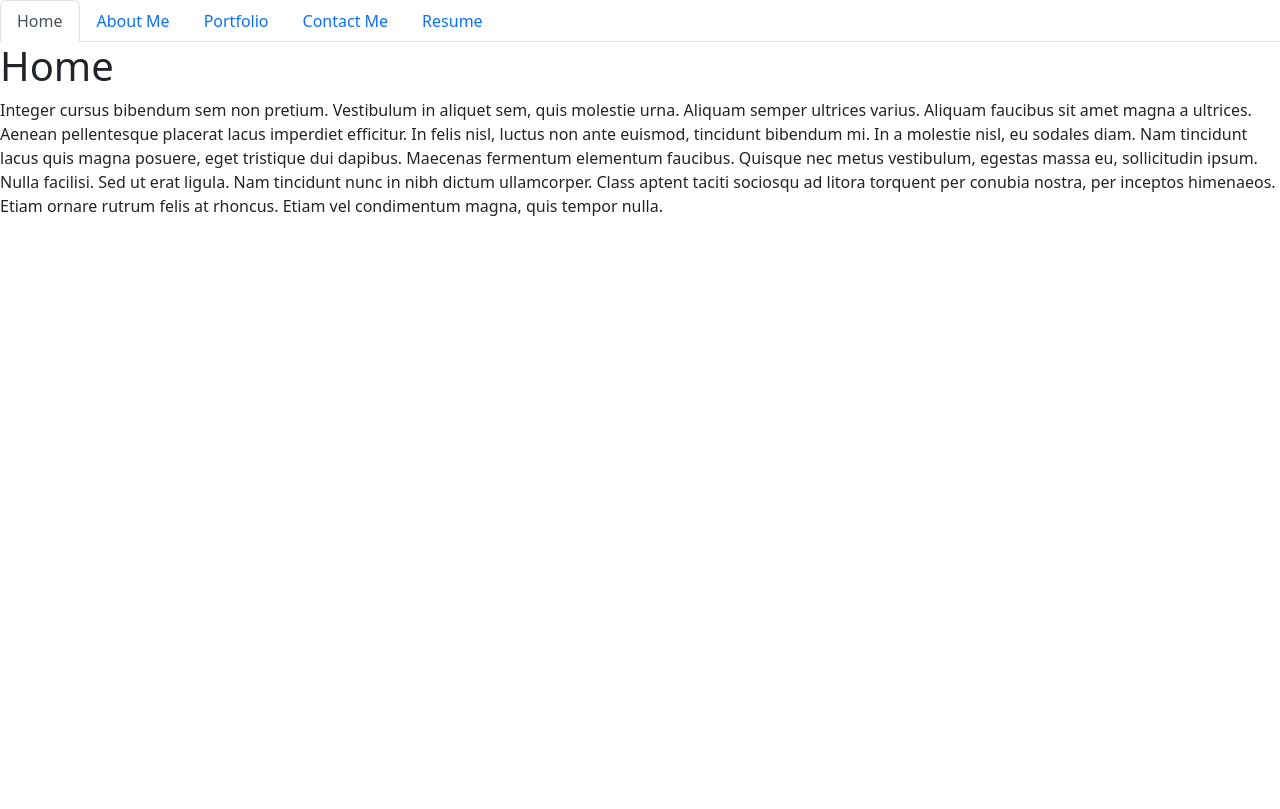
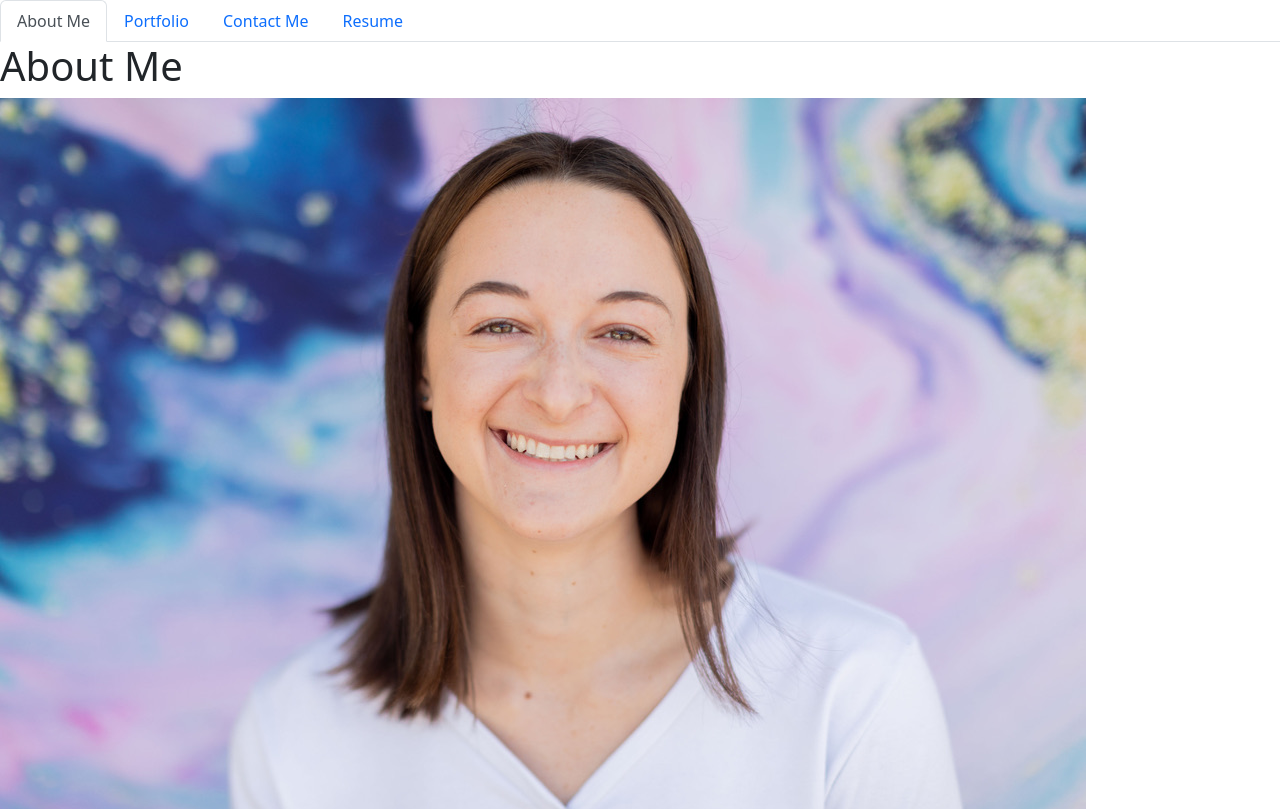
Before and after one commit to mayalorimer/Maya-Lorimer-Portfolio, a React (Create React App) app: page / in a window 1280 px wide. Shown: the top 809 px of the page. Built offline with nearby package versions, Linux system fonts and the light colour scheme.

Commit message:
helpers created and about page updated

```diff
--- a/src/components/PortfolioContainer.js
+++ b/src/components/PortfolioContainer.js
@@ -1,20 +1,16 @@
 import React, { useState } from 'react';
 import NavTabs from './NavTabs';
-import Home from './pages/Home';
 import About from './pages/About';
 import Resume from './pages/Resume';
 import Contact from './pages/Contact';
 import Portfolio from './pages/Portfolio';
 
 export default function PortfolioContainer() {
-  const [currentPage, setCurrentPage] = useState('Home');
+  const [currentPage, setCurrentPage] = useState('About');
 
   // TODO: Add a comment describing the functionality of this method
   // this method is using if statements to determine which page needs to be loading based on the currentPage variable
   const renderPage = () => {
-    if (currentPage === 'Home') {
-      return <Home />;
-    }
     if (currentPage === 'About') {
       return <About />;
     }
--- a/src/components/navTabs.js
+++ b/src/components/navTabs.js
@@ -5,17 +5,6 @@ import React from 'react';
 function NavTabs({ currentPage, handlePageChange }) {
   return (
     <ul className="nav nav-tabs">
-      <li className="nav-item">
-        <a
-          href="#home"
-          onClick={() => handlePageChange('Home')}
-          //*  TODO: BONUS: Add a comment explaining what kind of operator this is and what it is checking for
-          // conditional operator, it is checking if the first statement is true then it changes to 'nav-link active'
-          className={currentPage === 'Home' ? 'nav-link active' : 'nav-link'}
-        >
-          Home
-        </a>
-      </li>
       <li className="nav-item">
         <a
           href="#about"
--- a/src/components/pages/About.js
+++ b/src/components/pages/About.js
@@ -1,11 +1,11 @@
 import React from 'react';
-import { Link } from 'react-router-dom';
+import image from '../../images/headshot.jpeg';
 
 export default function About() {
   return (
     <div>
       <h1>About Me</h1>
-      <Link to={'../../images/headshot'}></Link>
+      <img src={image}></img>
       <p>
       Full stack web developer educated at UCLA Extension. Passionate about problem solving and
       creating efficient and effective solutions. A motivated worker who is also flexible based
--- a/src/components/pages/Contact.js
+++ b/src/components/pages/Contact.js
@@ -1,8 +1,48 @@
-import React from 'react';
+import React, { useState } from 'react';
 import Button from 'react-bootstrap/Button';
 import Form from 'react-bootstrap/Form';
+import { validateEmail } from '../../utils/helpers.js';
 
 export default function Contact() {
+  const [formState, setFormState] = useState({ name: '', email: '', message: '' });
+
+  const [errorMessage, setErrorMessage] = useState('');
+
+  const { name, email, message } = formState;
+
+  function handleChange(e) {
+      if (e.target.name === 'email') {
+          const isValid = validateEmail(e.target.value);
+
+              if(!isValid) {
+                  setErrorMessage('please enter a valid email');
+              } else {
+                  setErrorMessage('');
+              }
+
+          } else {
+              if (!e.target.value.length) {
+                setErrorMessage(`${e.target.name} is required.`);
+              } else {
+                setErrorMessage('');
+              }
+      }
+
+      if (!errorMessage) {
+      setFormState({...formState, [e.target.name]: e.target.value })
+      }
+  }
+
+  function handleSubmit(e) {
+      e.preventDefault();
+  }
+
+
+
+
+
+
+
   return (
     <div>
       <h1>Contact Me</h1>
@@ -23,6 +63,14 @@ export default function Contact() {
           This form is not currently connected. Please contact me at maya.lorimer@yahoo.com with any questions.
         </Form.Text>
       </Form.Group>
+
+      {errorMessage && (
+            <div>
+                <p className="error-text">{errorMessage}</p>
+            </div>
+      )}
+
+
       <Button variant="primary" type="submit">
         Submit
       </Button>
--- a/src/components/pages/Home.js
+++ /dev/null
@@ -1,22 +0,0 @@
-import React from 'react';
-
-export default function Home() {
-  return (
-    <div>
-      <h1>Home</h1>
-      <p>
-        Integer cursus bibendum sem non pretium. Vestibulum in aliquet sem, quis
-        molestie urna. Aliquam semper ultrices varius. Aliquam faucibus sit amet
-        magna a ultrices. Aenean pellentesque placerat lacus imperdiet
-        efficitur. In felis nisl, luctus non ante euismod, tincidunt bibendum
-        mi. In a molestie nisl, eu sodales diam. Nam tincidunt lacus quis magna
-        posuere, eget tristique dui dapibus. Maecenas fermentum elementum
-        faucibus. Quisque nec metus vestibulum, egestas massa eu, sollicitudin
-        ipsum. Nulla facilisi. Sed ut erat ligula. Nam tincidunt nunc in nibh
-        dictum ullamcorper. Class aptent taciti sociosqu ad litora torquent per
-        conubia nostra, per inceptos himenaeos. Etiam ornare rutrum felis at
-        rhoncus. Etiam vel condimentum magna, quis tempor nulla.
-      </p>
-    </div>
-  );
-}
--- /dev/null
+++ b/src/utils/helpers.js
@@ -0,0 +1,4 @@
+export function validateEmail(email) {
+    var re = /^(([^<>()[\]\\.,;:\s@"]+(\.[^<>()[\]\\.,;:\s@"]+)*)|(".+"))@((\[[0-9]{1,3}\.[0-9]{1,3}\.[0-9]{1,3}\.[0-9]{1,3}\])|(([a-zA-Z\-0-9]+\.)+[a-zA-Z]{2,}))$/;
+    return re.test(String(email).toLowerCase());
+  }
```
